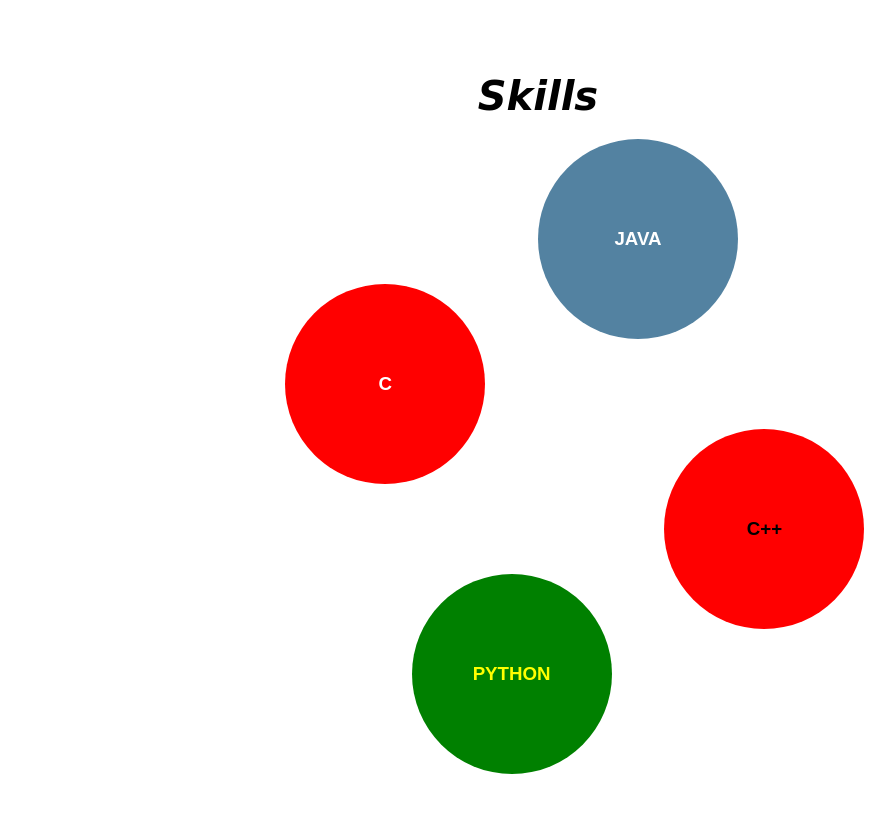
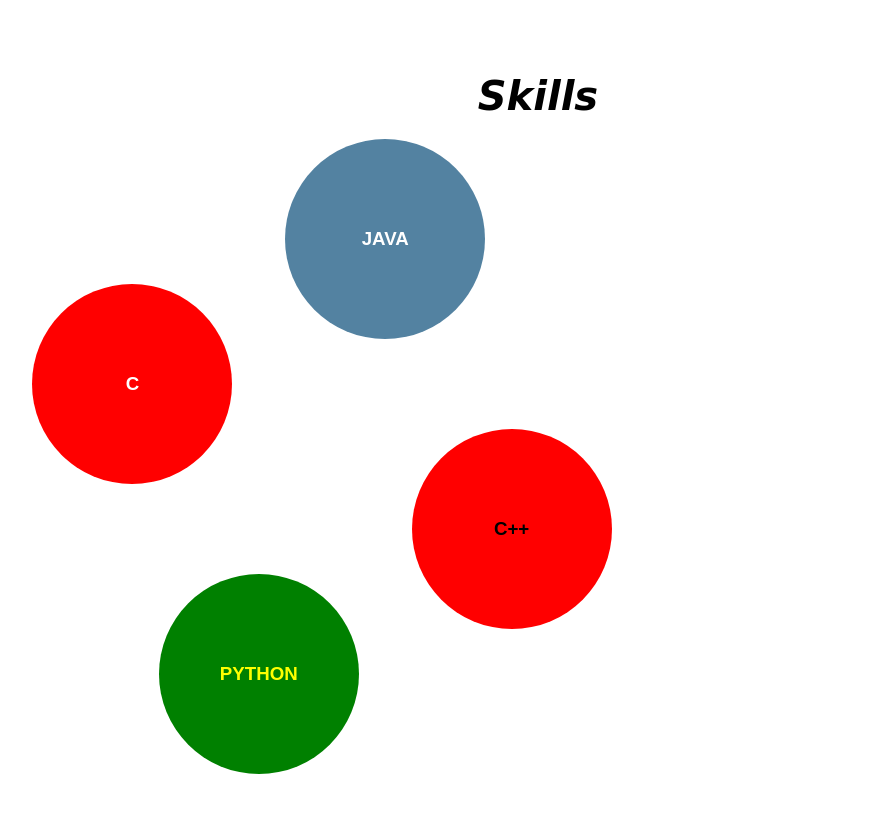
Before and after one commit to Kowshika-chowdary/resume, a plain HTML site: page index.html in a window 1280 px wide. Shown: the part 1320-2133 px from the top of the page, without its empty margins (102-997 px from the left). Drawn offline with Linux system fonts and the light colour scheme.

Commit message:
4th commit

```diff
--- a/resume.css
+++ b/resume.css
@@ -61,7 +61,7 @@ h3.java{
   height: 200px;
   width: 200px;
   line-height: 200px;
-  margin-left:50%;
+  margin-left:30%;
   font-family: sans-serif;
   background-color: #5382a1;
   border-radius: 50%;
@@ -74,7 +74,7 @@ h3.c{
   height: 200px;
   width: 200px;
   line-height: 200px;
-  margin-left:30%;
+  margin-left:10%;
   font-family: sans-serif;
   background-color:red;
   border-radius: 50%;
@@ -87,7 +87,7 @@ h3.cplus{
   height: 200px;
   width: 200px;
   line-height: 200px;
-  margin-left:60%;
+  margin-left:40%;
   font-family: sans-serif;
   background-color:red;
   border-radius: 50%;
@@ -100,7 +100,7 @@ h3.py{
   height: 200px;
   width: 200px;
   line-height: 200px;
-  margin-left:40%;
+  margin-left:20%;
   font-family: sans-serif;
   background-color:green;
   border-radius: 50%;
```
